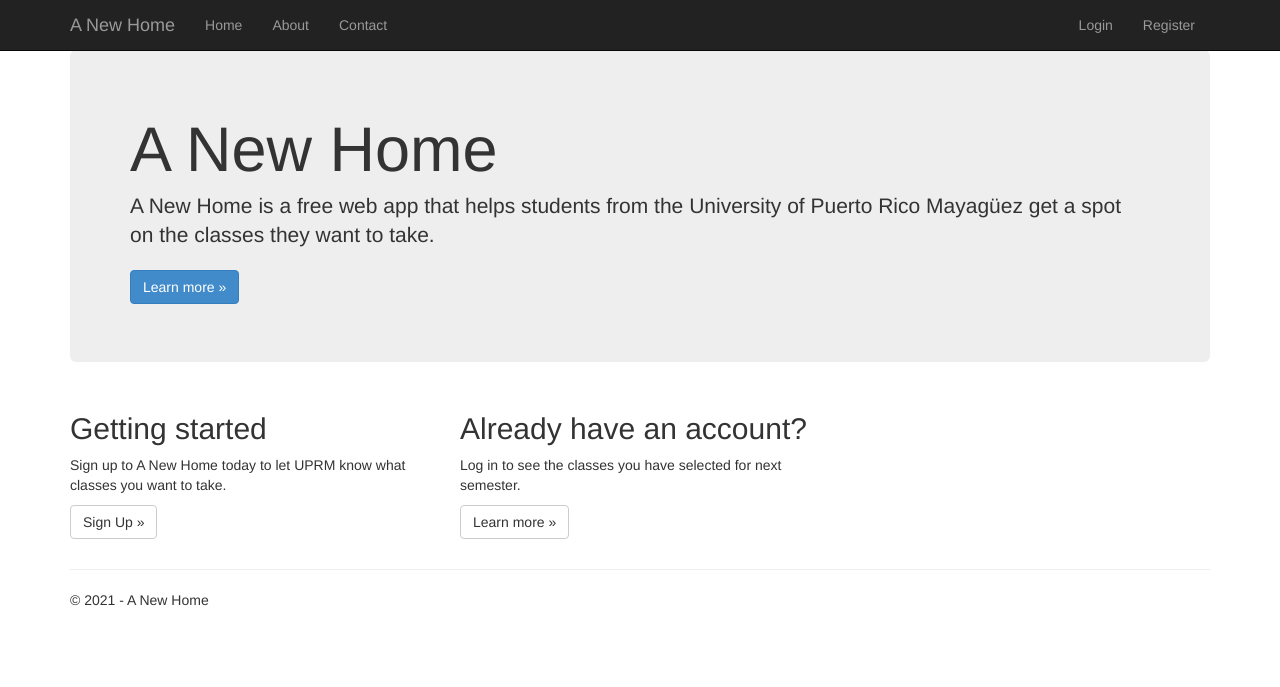
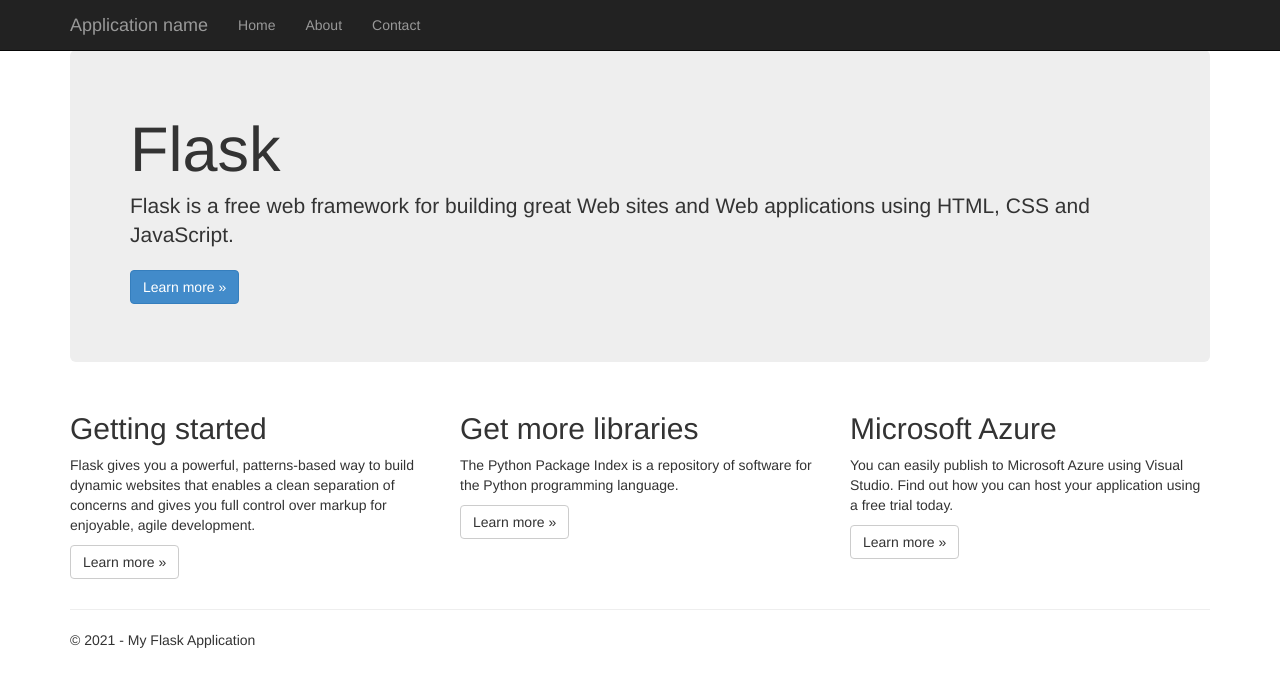
Before and after one commit to uprm-inso-4101-2020-2021-s2/semester-project-team-11, a Flask app: page / in a window 1280 px wide. Shown: the top 687 px of the page. Run offline with Flask 2, Linux system fonts and the light colour scheme; parts of the project's set-up code (start-up, migrations or seed data) failed here and were passed over; some libraries are stand-ins or nearby versions.

Commit message:
Revert "Added SignUp/LogIn"
This reverts commit 67e9f82e32b3b7a3c397a3fc5bc1af7ddf5b9ccf.

```diff
--- a/a_new_hope/a_new_hope/templates/index.html
+++ b/a_new_hope/a_new_hope/templates/index.html
@@ -3,8 +3,8 @@
 {% block content %}
 
 <div class="jumbotron">
-    <h1>A New Home</h1>
-    <p class="lead">A New Home is a free web app that helps students from the University of Puerto Rico Mayagüez get a spot on the classes they want to take.</p>
+    <h1>Flask</h1>
+    <p class="lead">Flask is a free web framework for building great Web sites and Web applications using HTML, CSS and JavaScript.</p>
     <p><a href="http://flask.pocoo.org/" class="btn btn-primary btn-large">Learn more &raquo;</a></p>
 </div>
 
@@ -12,14 +12,21 @@
     <div class="col-md-4">
         <h2>Getting started</h2>
         <p>
-            Sign up to A New Home today to let UPRM know what classes you want to take.
+            Flask gives you a powerful, patterns-based way to build dynamic websites that
+            enables a clean separation of concerns and gives you full control over markup
+            for enjoyable, agile development.
         </p>
-        <p><a class="btn btn-default" href="{{ url_for('register') }}">Sign Up &raquo;</a></p>
+        <p><a class="btn btn-default" href="http://flask.pocoo.org/docs/">Learn more &raquo;</a></p>
     </div>
     <div class="col-md-4">
-        <h2>Already have an account?</h2>
-        <p>Log in to see the classes you have selected for next semester.</p>
-        <p><a class="btn btn-default" href="{{ url_for('login') }}">Learn more &raquo;</a></p>
+        <h2>Get more libraries</h2>
+        <p>The Python Package Index is a repository of software for the Python programming language.</p>
+        <p><a class="btn btn-default" href="https://pypi.python.org/pypi">Learn more &raquo;</a></p>
+    </div>
+    <div class="col-md-4">
+        <h2>Microsoft Azure</h2>
+        <p>You can easily publish to Microsoft Azure using Visual Studio. Find out how you can host your application using a free trial today.</p>
+        <p><a class="btn btn-default" href="http://azure.microsoft.com">Learn more &raquo;</a></p>
     </div>
 </div>
 
--- a/a_new_hope/a_new_hope/templates/layout.html
+++ b/a_new_hope/a_new_hope/templates/layout.html
@@ -3,7 +3,7 @@
 <head>
     <meta charset="utf-8" />
     <meta name="viewport" content="width=device-width, initial-scale=1.0">
-    <title>{{ title }} - A New Home</title>
+    <title>{{ title }} - My Flask Application</title>
     <link rel="stylesheet" type="text/css" href="/static/content/bootstrap.min.css" />
     <link rel="stylesheet" type="text/css" href="/static/content/site.css" />
     <script src="/static/scripts/modernizr-2.6.2.js"></script>
@@ -18,7 +18,7 @@
                     <span class="icon-bar"></span>
                     <span class="icon-bar"></span>
                 </button>
-                <a href="/" class="navbar-brand">A New Home</a>
+                <a href="/" class="navbar-brand">Application name</a>
             </div>
             <div class="navbar-collapse collapse">
                 <ul class="nav navbar-nav">
@@ -26,10 +26,6 @@
                     <li><a href="{{ url_for('about') }}">About</a></li>
                     <li><a href="{{ url_for('contact') }}">Contact</a></li>
                 </ul>
-                <u1  class="nav navbar-nav navbar-right">
-                    <li><a href="{{ url_for('login') }}">Login</a></li>
-                    <li><a href="{{ url_for('register') }}">Register</a></li>
-                </u1>
             </div>
         </div>
     </div>
@@ -38,7 +34,7 @@
         {% block content %}{% endblock %}
         <hr />
         <footer>
-            <p>&copy; {{ year }} - A New Home</p>
+            <p>&copy; {{ year }} - My Flask Application</p>
         </footer>
     </div>
 
--- a/a_new_hope/a_new_hope/views.py
+++ b/a_new_hope/a_new_hope/views.py
@@ -35,23 +35,3 @@
         year=datetime.now().year,
         message='Your application description page.'
     )
-
-@app.route('/register')
-def register():
-    """Renders the register page."""
-    return render_template(
-        'register.html',
-        title='Sign Up',
-        year=datetime.now().year,
-        message='Your application user register page.'
-    )
-
-@app.route('/login')
-def login():
-    """Renders the login page."""
-    return render_template(
-        'login.html',
-        title='Log In',
-        year=datetime.now().year,
-        message='Your application user login page.'
-    )
```
Also changed, not shown: a_new_hope/a_new_hope/templates/login.html (deleted, +0 -52 lines), a_new_hope/a_new_hope/templates/register.html (deleted, +0 -71 lines).
